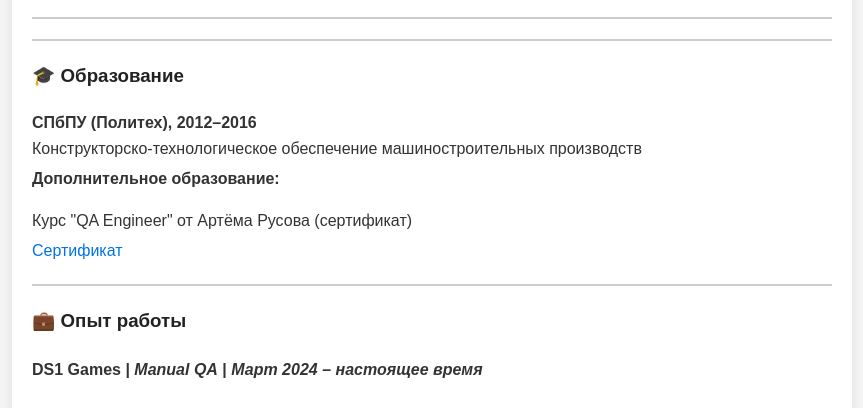
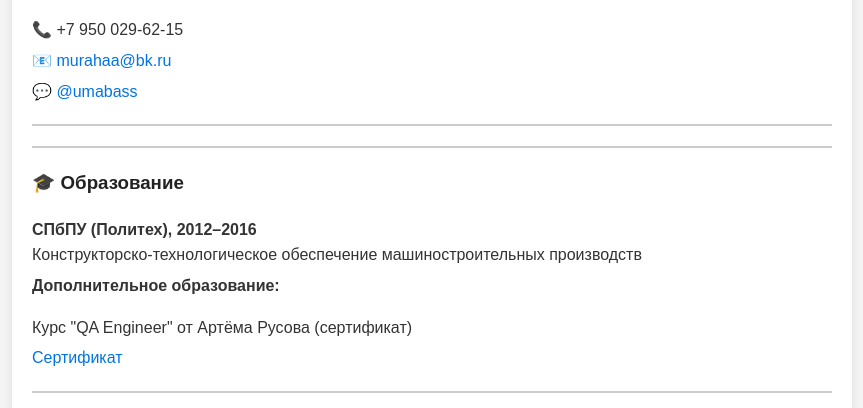
Before and after one commit to Andrey-Mur/HTML, a plain HTML site: page index.html in a window 1280 px wide. Shown: the part 321-729 px from the top of the page, without its empty margins (208-1071 px from the left). Drawn offline with Linux system fonts and the light colour scheme.

Commit message:
Update index.html

```diff
--- a/index.html
+++ b/index.html
@@ -16,6 +16,11 @@
         <div class="info_box">
           <h1>Андрей Мураховский</h1>
           <h2>QA Engineer</h2>
+           <div class="contacts">
+            <p>📞 +7 950 029-62-15</p>
+            <p>📧 <a href="mailto:murahaa@bk.ru">murahaa@bk.ru</a></p>
+            <p>💬 <a href="https://t.me/umabass">@umabass</a></p>
+          </div>
         </div>
       </div>
     </header>
```
